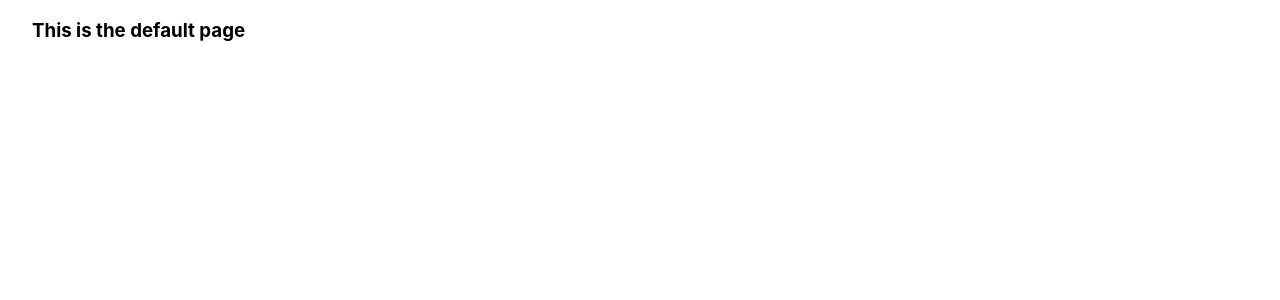
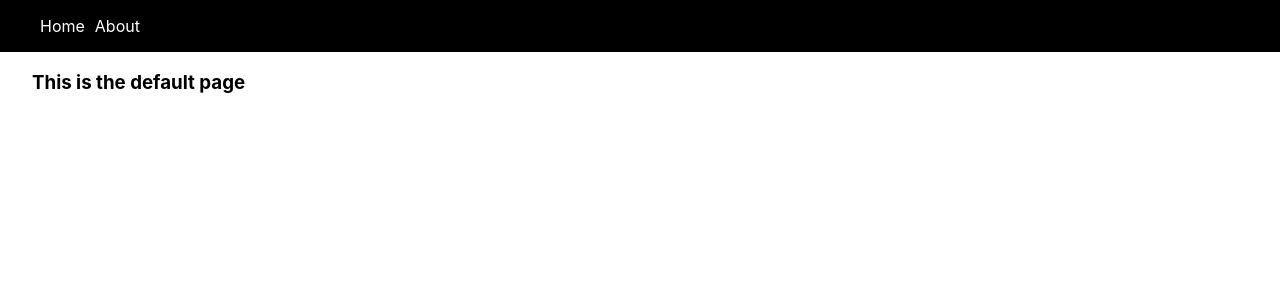
Before and after one commit to roykathurima/nextTestApp, a Next.js app: page / in a window 1280 px wide. Shown: the top 300 px of the page. Built offline with nearby package versions, Linux system fonts and the light colour scheme.

Commit message:
Added Navigation

```diff
--- a/components/Layout.tsx
+++ b/components/Layout.tsx
@@ -1,6 +1,7 @@
 import Head from "next/head";
 import styled from "@emotion/styled";
 import { ReactNode } from "react";
+import Nav from "./Nav";
 
 interface LayoutProps {
   title: string;
@@ -13,6 +14,8 @@ const Container = styled.div`
 
 const Layout = ({ title, children }: LayoutProps) => {
   return (
+    <>
+      <Nav />
       <Container>
         <Head>
           <title>{title}</title>
@@ -20,6 +23,7 @@ const Layout = ({ title, children }: LayoutProps) => {
         </Head>
         {children}
       </Container>
+    </>
   );
 };
 
--- /dev/null
+++ b/components/Nav.tsx
@@ -0,0 +1,32 @@
+import Link from "next/link";
+import styled from "@emotion/styled";
+
+const Navigation = styled.nav`
+  background-color: black;
+  color: white;
+  display: flex;
+  ul {
+    list-style: none;
+    display: flex;
+  }
+  ul > li {
+    margin-right: 10px;
+  }
+`;
+
+const Nav = () => {
+  return (
+    <Navigation>
+      <ul>
+        <li>
+          <Link href="/">Home</Link>
+        </li>
+        <li>
+          <Link href="/about">About</Link>
+        </li>
+      </ul>
+    </Navigation>
+  );
+};
+
+export default Nav;
```
Lines whose indentation alone changed are shown as unchanged.
